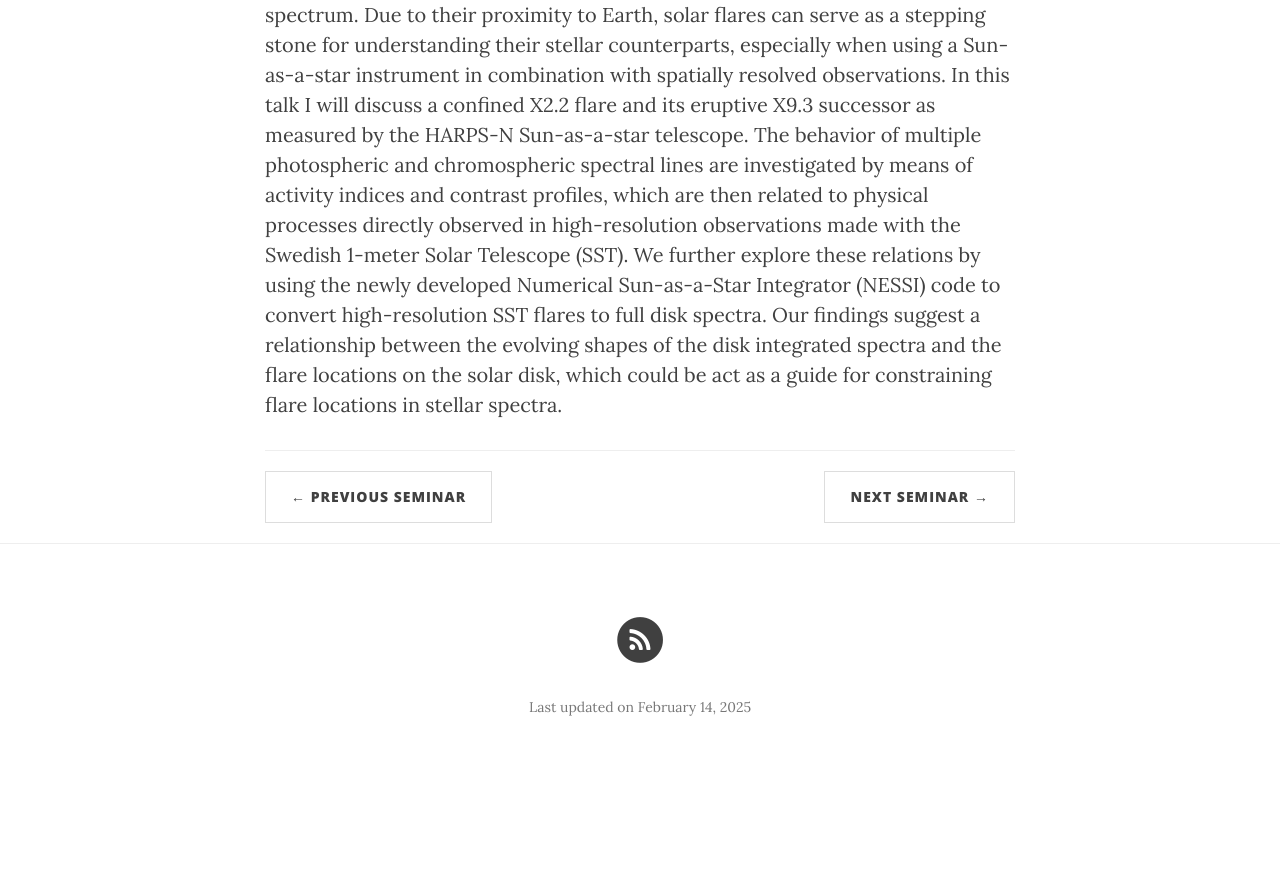
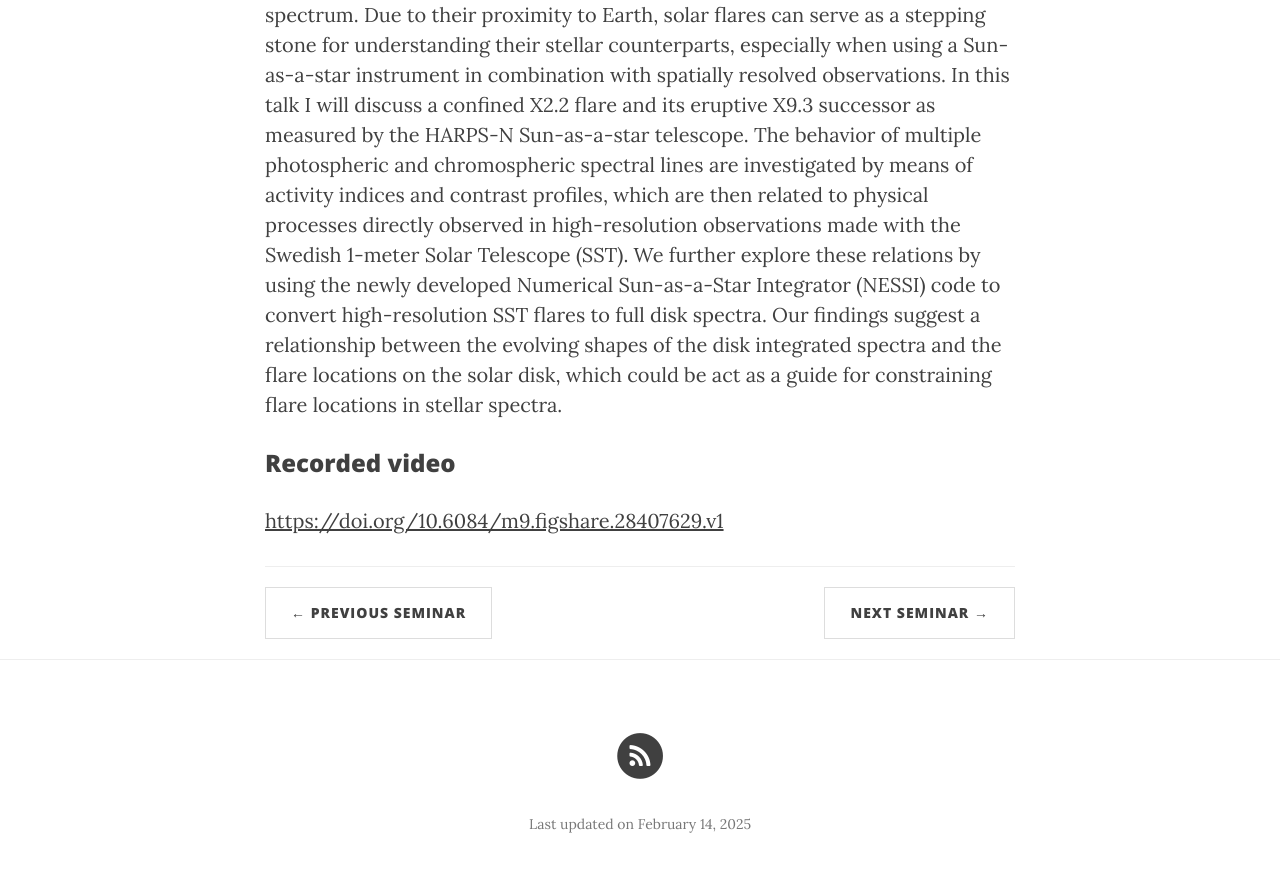
Before and after one commit to ITA-Solar/espos, a Jekyll site: the page built from _posts/2025-01-30-Pietrow.md, in a window 1280 px wide and 900 px high, scrolled down 729 px. Shown: the top 872 px of the window. Built offline with Jekyll 4.4.1, drawn with Linux system fonts in a browser that asks for light colours; nearby versions of some CDN libraries; before the commit the page ends 1512 px from its top, so only the background shows below that.

Commit message:
Update 2025-01-30-Pietrow.md

```diff
--- a/_posts/2025-01-30-Pietrow.md
+++ b/_posts/2025-01-30-Pietrow.md
@@ -10,3 +10,6 @@ published:  true
 
 ## Abstract
 Stellar flares cannot be spatially resolved, which means that we have to extract complex three-dimensional behavior from a one-dimensional disk-integrated spectrum. Due to their proximity to Earth, solar flares can serve as a stepping stone for understanding their stellar counterparts, especially when using a Sun-as-a-star instrument in combination with spatially resolved observations. In this talk I will discuss a confined X2.2 flare and its eruptive X9.3 successor as measured by the HARPS-N Sun-as-a-star telescope. The behavior of multiple photospheric and chromospheric spectral lines are investigated by means of activity indices and contrast profiles, which are then related to physical processes directly observed in high-resolution observations made with the Swedish 1-meter Solar Telescope (SST). We further explore these relations by using the newly developed Numerical Sun-as-a-Star Integrator (NESSI) code to convert high-resolution SST flares to full disk spectra.  Our findings suggest a relationship between the evolving shapes of the disk integrated spectra and the flare locations on the solar disk, which could be act as a guide for constraining flare locations in stellar spectra.
+
+### Recorded video
+[https://doi.org/10.6084/m9.figshare.28407629.v1](https://doi.org/10.6084/m9.figshare.28407629.v1)
```
